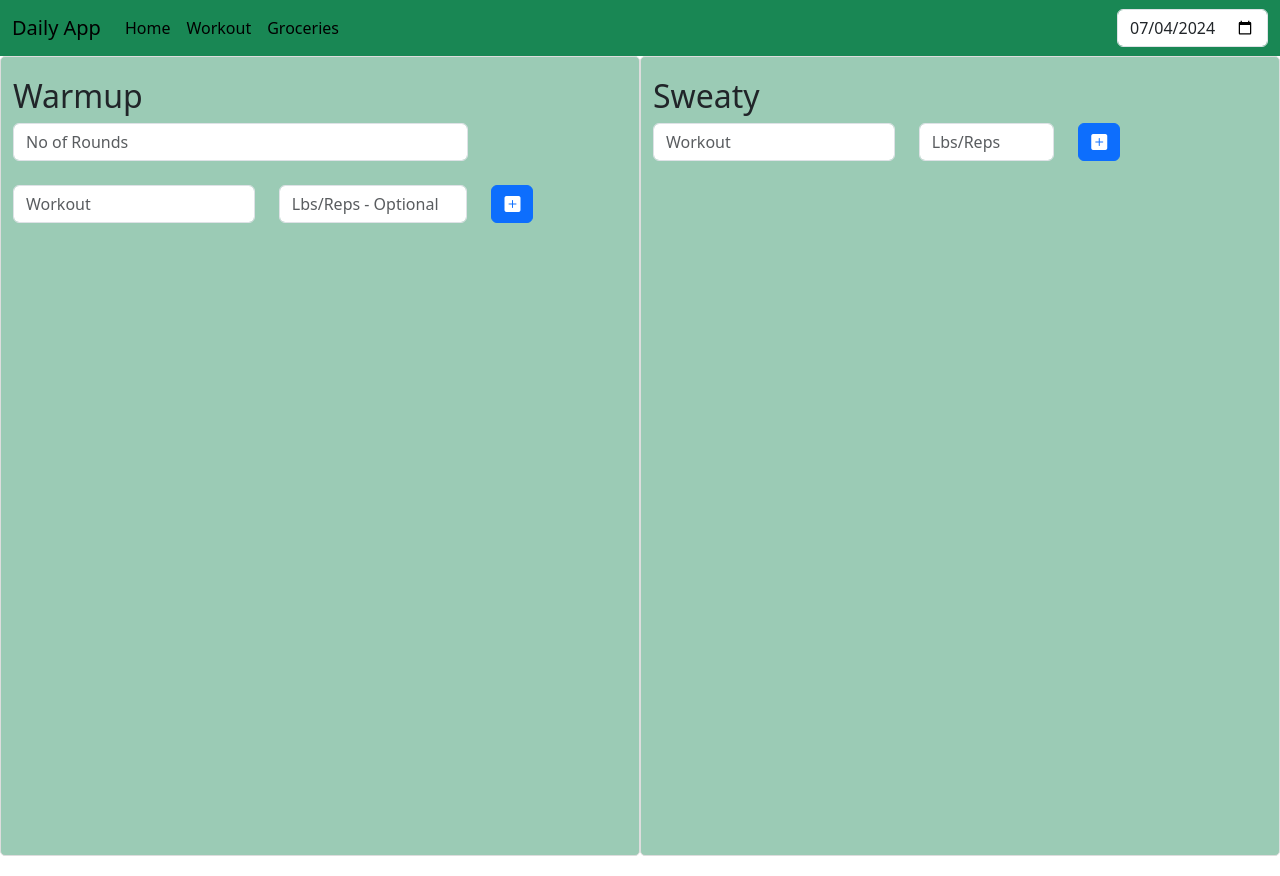
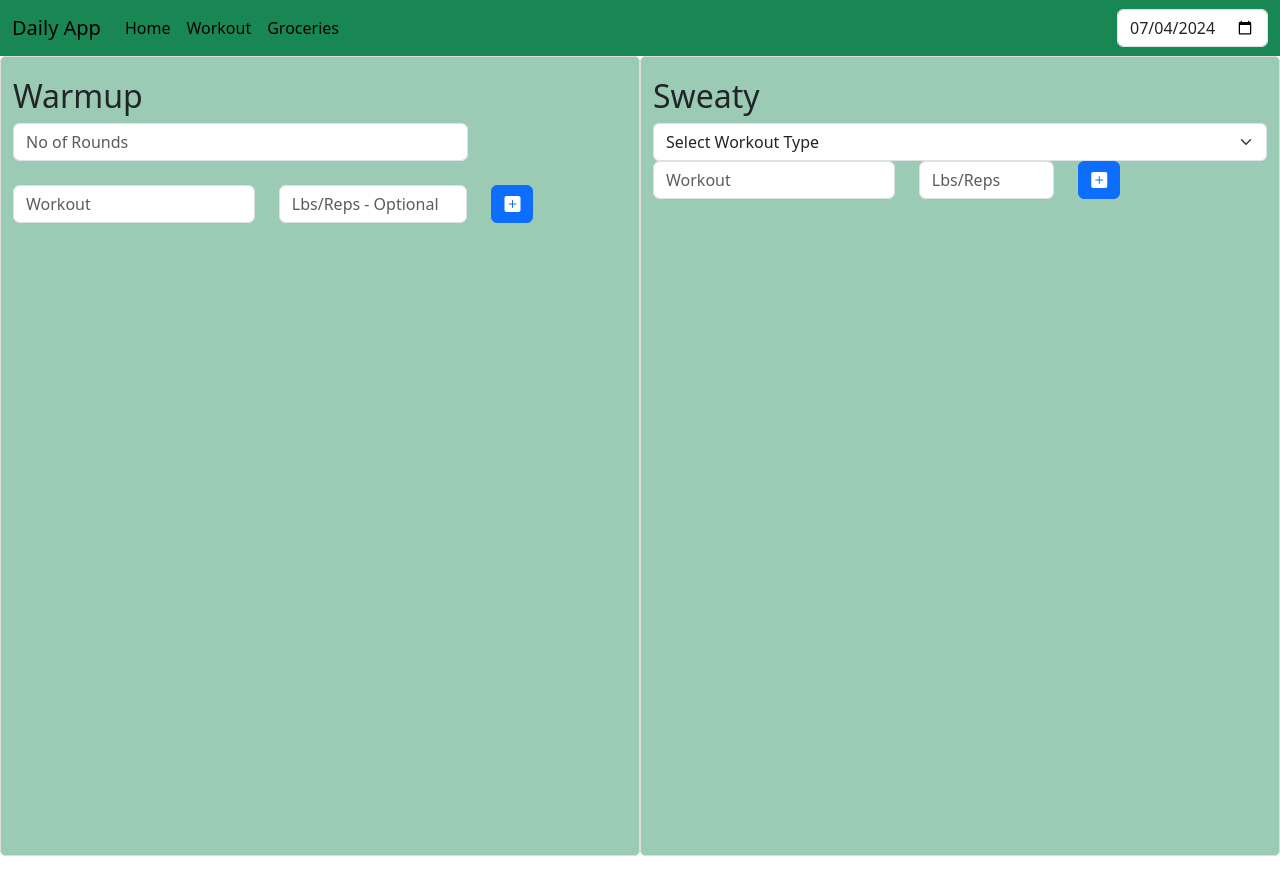
Before and after one commit to aneeshmunnam/daily-activity, a React (Create React App) app: page / in a window 1280 px wide. Both pictures are taken after a click on the link "Workout". Built offline with nearby package versions, Linux system fonts and the light colour scheme.

Commit message:
add select option for workouttype

```diff
--- a/src/components/Sweat.js
+++ b/src/components/Sweat.js
@@ -6,6 +6,7 @@ export default function Sweat({selectedDate}) {
 
     const workout = useRef('');
     const weight = useRef('');
+    const selectedWokoutType = useRef('');
 
     const [sweats, setSweats] = useState([]);
 
@@ -91,6 +92,15 @@ export default function Sweat({selectedDate}) {
     return (
         <div className="sweat">
             <h2>Sweaty</h2>
+            <div>
+                <select className="form-select" aria-label="Default select example" ref={selectedWokoutType}>
+                    <option >Select Workout Type</option>
+                    <option value="AMRAP">AMRAP</option>
+                    <option value="EMOM">EMOM</option>
+                    <option value="E2MO2M">E2MO2M</option>
+                    <option value="E3MO3M">E3MO3M</option>
+                </select>
+            </div>
             <div className="row">
                 <div className="col-5">
                     <input type="text"
```
